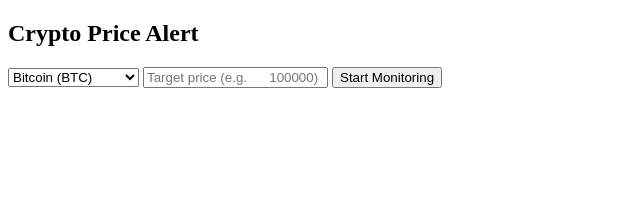
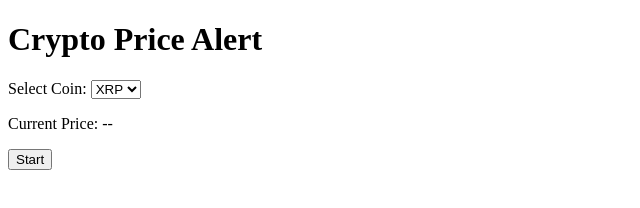
Before and after one commit to mustafavi/crypto-price-alert, a plain HTML site: page index.html in a window 1280 px wide. Shown: the whole page, without its empty margins (0-640 px from the left). Drawn offline with Linux system fonts and the light colour scheme.

Commit message:
update index.html content

```diff
--- a/index.html
+++ b/index.html
@@ -6,13 +6,13 @@
     <title>Crypto Price Alert</title>
   </head>
   <body>
-    <div class="container">
+    <!-- <div class="container">
       <h2>Crypto Price Alert</h2>
-      <!-- <input type="text" id="coin" placeholder="Enter coin (e.g. BTC)" /> -->
+
       <select id="coin-select">
         <option value="bitcoin">Bitcoin (BTC)</option>
         <option value="ethereum">Ethereum (ETH)</option>
-        <!-- <option value="binance-peg-xrp">XRP</option> -->
+
         <option value="ripple">XRP</option>
         <option value="solana">Solana (SOL)</option>
         <option value="cardano">Cardano (ADA)</option>
@@ -26,7 +26,21 @@
       />
       <button onclick="startAlert()">Start Monitoring</button>
       <p id="status"></p>
-    </div>
+    </div> -->
+
+    <h1>Crypto Price Alert</h1>
+
+    <!-- Dropdown to select a coin -->
+    <label for="coin-select">Select Coin:</label>
+    <select id="coin-select">
+      <option value="ripple">XRP</option>
+      <option value="bitcoin">BTC</option>
+      <option value="ethereum">ETH</option>
+    </select>
+
+    <p>Current Price: <span id="price">--</span></p>
+
+    <button id="startButton">Start</button>
     <script src="./script.js"></script>
   </body>
 </html>
```
